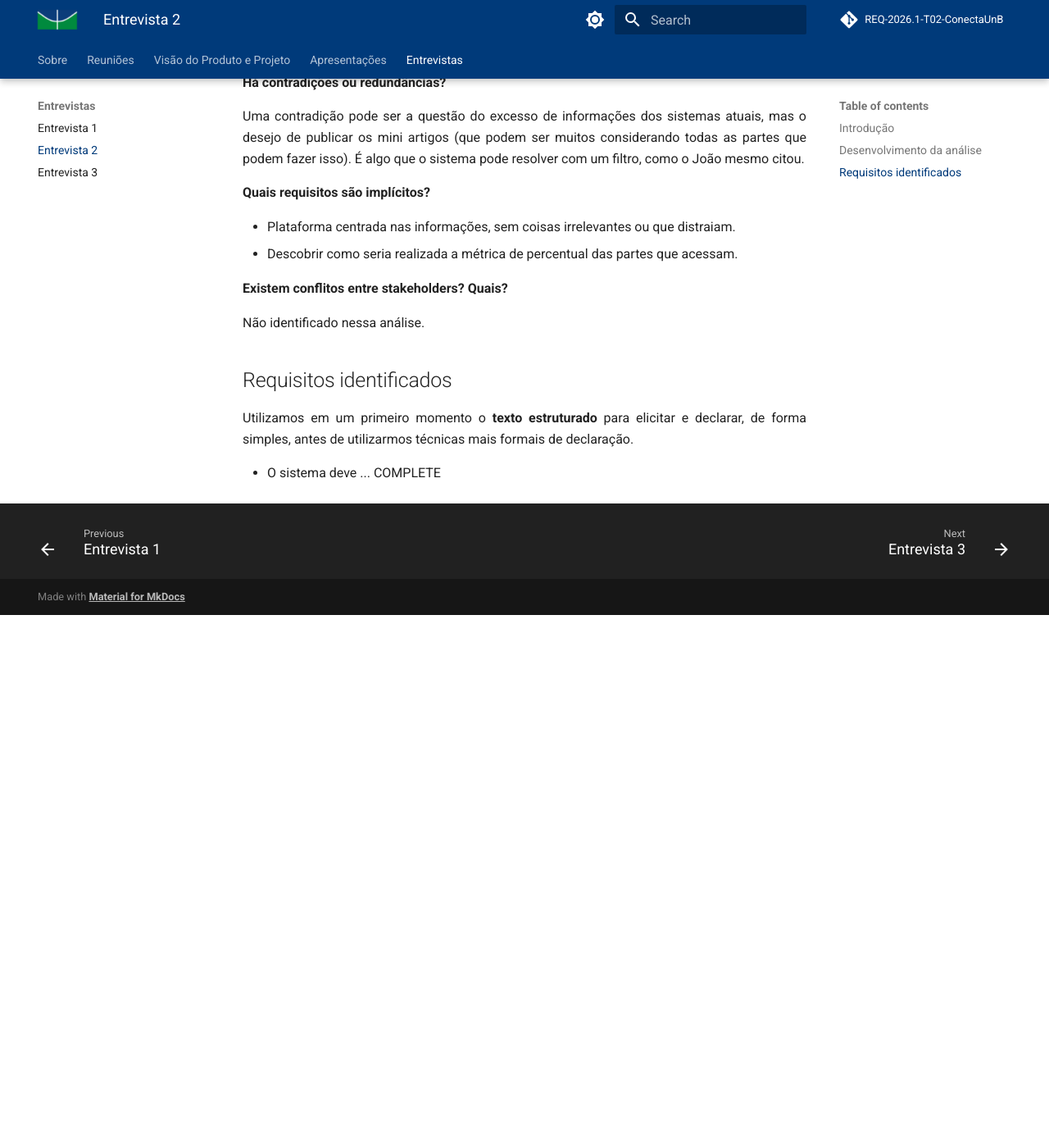
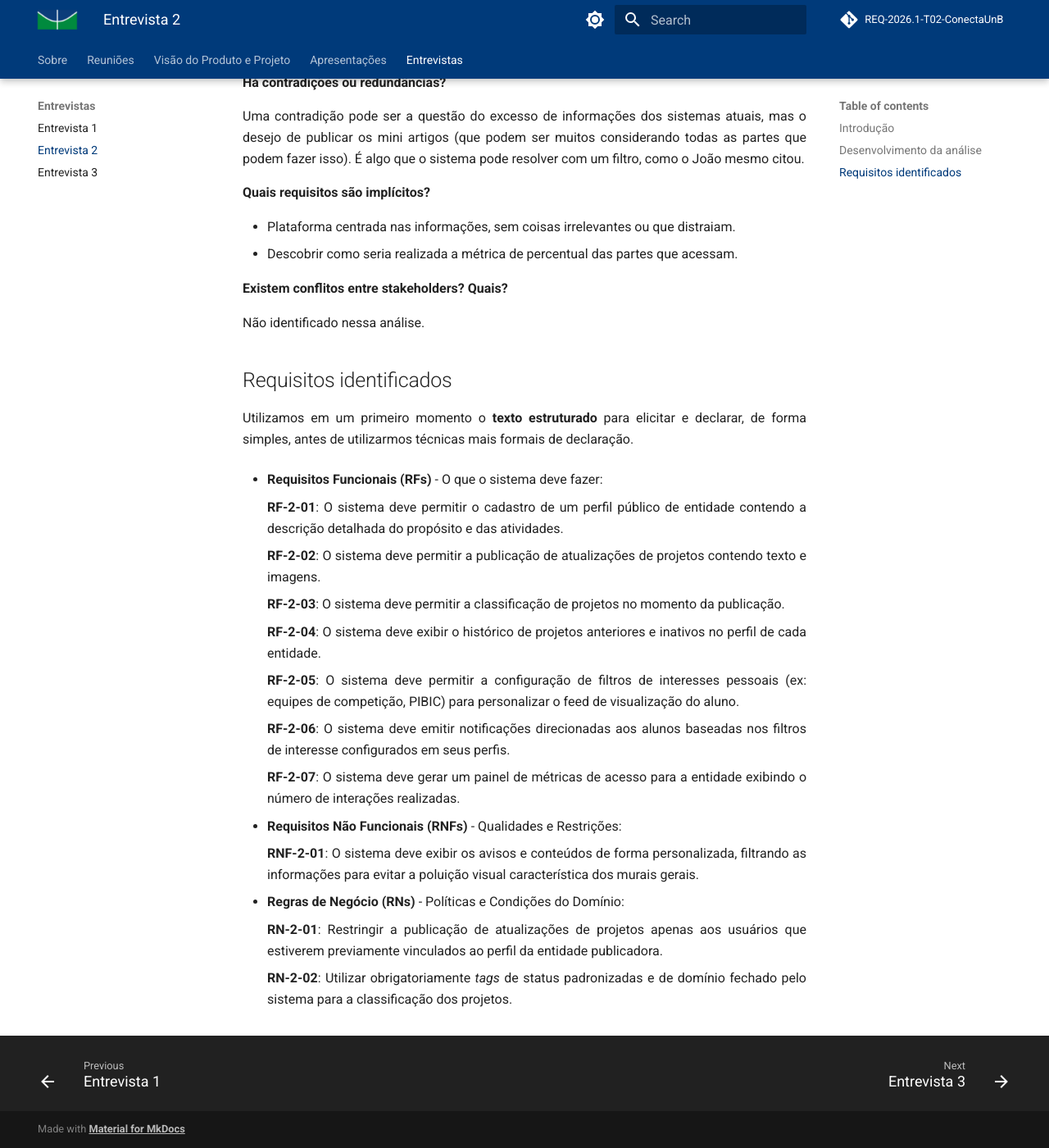
Before and after one commit to mdsreq-fga-unb/REQ-2026.1-T02-ConectaUnB, an MkDocs documentation site: the page built from docs/analisesEntrevistas/analiseEntrevista29-04.md, in a window 1280 px wide and 1400 px high, scrolled down 2355 px. Shown: the whole window at 82% size. Built offline with MkDocs 1.6.1 and Material for MkDocs 9.7.7, drawn with Linux system fonts in a browser that asks for light colours; comment, search, counter and statistics services are not loaded; before the commit the page ends 3105 px from its top, so only the background shows below that.

Commit message:
docs: adiciona declaração de requisitos da entrevista 2

```diff
--- a/docs/analisesEntrevistas/analiseEntrevista29-04.md
+++ b/docs/analisesEntrevistas/analiseEntrevista29-04.md
@@ -87,28 +87,29 @@
 
 Utilizamos em um primeiro momento o **texto estruturado** para elicitar e declarar, de forma simples, antes de utilizarmos técnicas mais formais de declaração.
 
-- O sistema deve ... COMPLETE
+- **Requisitos Funcionais (RFs)** \- O que o sistema deve fazer:
 
-<!-- * Liste os Requisitos identificados, nada muito bem estabelecido, apenas as ideias identificadas, podem ser requisitos funcionais, não funcionais e regras de negócio
+    **RF-2-01**: O sistema deve permitir o cadastro de um perfil público de entidade contendo a descrição detalhada do propósito e das atividades.
 
-- **Requisitos Funcionais (RFs)** \- O que o sistema deve fazer:
-    **RF01**: Cadastrar perfil público de entidade (Equipe de Competição, Empresa Júnior, Atlética, Projeto de Extensão), contendo descrição detalhada do propósito e atividades.
-    **RF02**: Consultar perfil de entidades cadastradas na plataforma.
-    **RF03**: Publicar atualizações de projetos (mini artigos) vinculados ao perfil da entidade, contendo texto e imagens.
-    **RF04**: Classificar projetos com tags de status (ex: em andamento, finalizado, incompleto).
-    **RF05**: Consultar o histórico de projetos anteriores e inativos de uma entidade.
-    **RF06**: Configurar filtros de interesses pessoais no perfil do aluno (ex: PIBIC, vagas de EJ, eventos).
-    **RF07**: Emitir notificações direcionadas aos alunos baseadas nos filtros de interesse configurados.
-    **RF08**: Gerar painel de métricas de acesso para a entidade, exibindo o percentual de visualizações realizadas por alunos logados versus visitantes não logados.
+    **RF-2-02**: O sistema deve permitir a publicação de atualizações de projetos contendo texto e imagens.
+
+    **RF-2-03**: O sistema deve permitir a classificação de projetos no momento da publicação.
+
+    **RF-2-04**: O sistema deve exibir o histórico de projetos anteriores e inativos no perfil de cada entidade.
+
+    **RF-2-05**: O sistema deve permitir a configuração de filtros de interesses pessoais (ex: equipes de competição, PIBIC) para personalizar o feed de visualização do aluno.
+
+    **RF-2-06**: O sistema deve emitir notificações direcionadas aos alunos baseadas nos filtros de interesse configurados em seus perfis.
+
+    **RF-2-07**: O sistema deve gerar um painel de métricas de acesso para a entidade exibindo o número de interações realizadas.
+
 
 - **Requisitos Não Funcionais (RNFs)** \- Qualidades e Restrições:
-    **RNF01** (Usabilidade): O sistema deve fornecer uma interface de avisos estritamente filtrada pelas preferências do usuário, evitando poluição visual análoga à de murais gerais.
-    **RNF02** (Interoperabilidade/Interface Externa): O sistema deve consumir a API de autenticação da Universidade de Brasília para distinguir contas de alunos matriculados de acessos de visitantes (necessário para o RF08).
+
+    **RNF-2-01**: O sistema deve exibir os avisos e conteúdos de forma personalizada, filtrando as informações para evitar a poluição visual característica dos murais gerais.
 
 * **Regras de Negócio (RNs)** \- Políticas e Condições do Domínio:
 
-  **RN01**: Apenas usuários autenticados e cadastrados como "Membros" ou "Líderes" de uma entidade possuem permissão para criar ou editar postagens, alterar o status de projetos e visualizar o painel de métricas do perfil.
+    **RN-2-01**: Restringir a publicação de atualizações de projetos apenas aos usuários que estiverem previamente vinculados ao perfil da entidade publicadora.
 
-  **RN02:** Os status dos projetos não podem ser de preenchimento livre, devendo respeitar um domínio padronizado pelo sistema (ex: "Em concepção", "Em andamento", "Finalizado", "Cancelado") para facilitar buscas futuras.
-
-  A RN02 pode não se aplicar ao projeto todo. -->
+    **RN-2-02**: Utilizar obrigatoriamente *tags* de status padronizadas e de domínio fechado pelo sistema para a classificação dos projetos.
```
